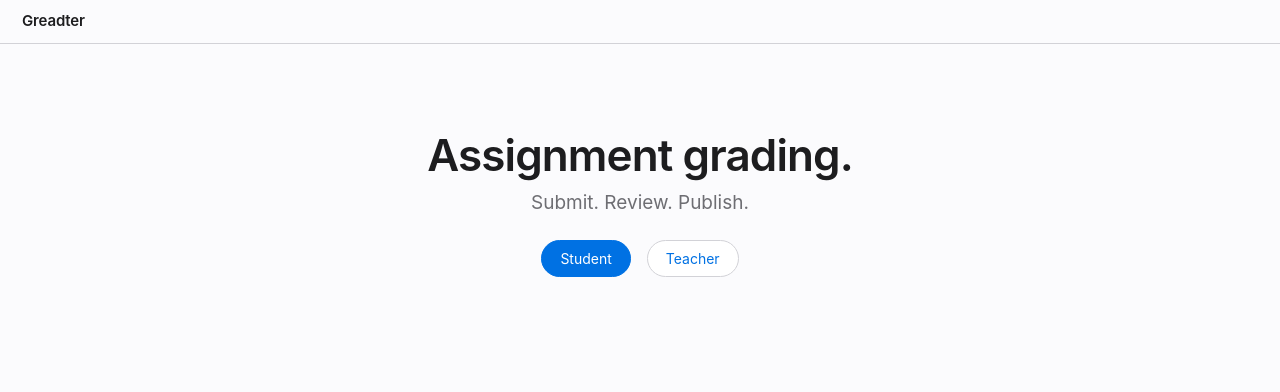
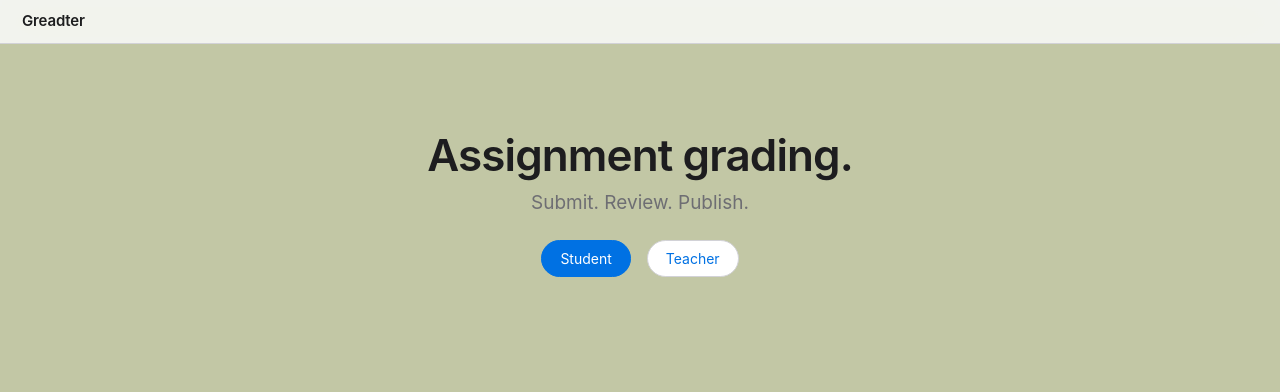
Before and after one commit to abdullahbazaz/Greadter, a website: page index.html in a window 1280 px wide. Drawn offline with Linux system fonts and the light colour scheme.

Commit message:
changed bg color

```diff
--- a/css/style.css
+++ b/css/style.css
@@ -1,6 +1,6 @@
 /* Greadter — Apple-style minimal. Flat, hairlines, Helvetica. No boxed cards. */
 :root{
-  --ink:#1d1d1f; --sub:#6e6e73; --line:#d2d2d7; --bg:#fbfbfd;
+  --ink:#1d1d1f; --sub:#6e6e73; --line:#d2d2d7; --bg:#c2c7a5;
   --blue:#0071e3; --red:#bf4800; --green:#1d8127; --amber:#9a6a00;
 }
 *{box-sizing:border-box}
```
